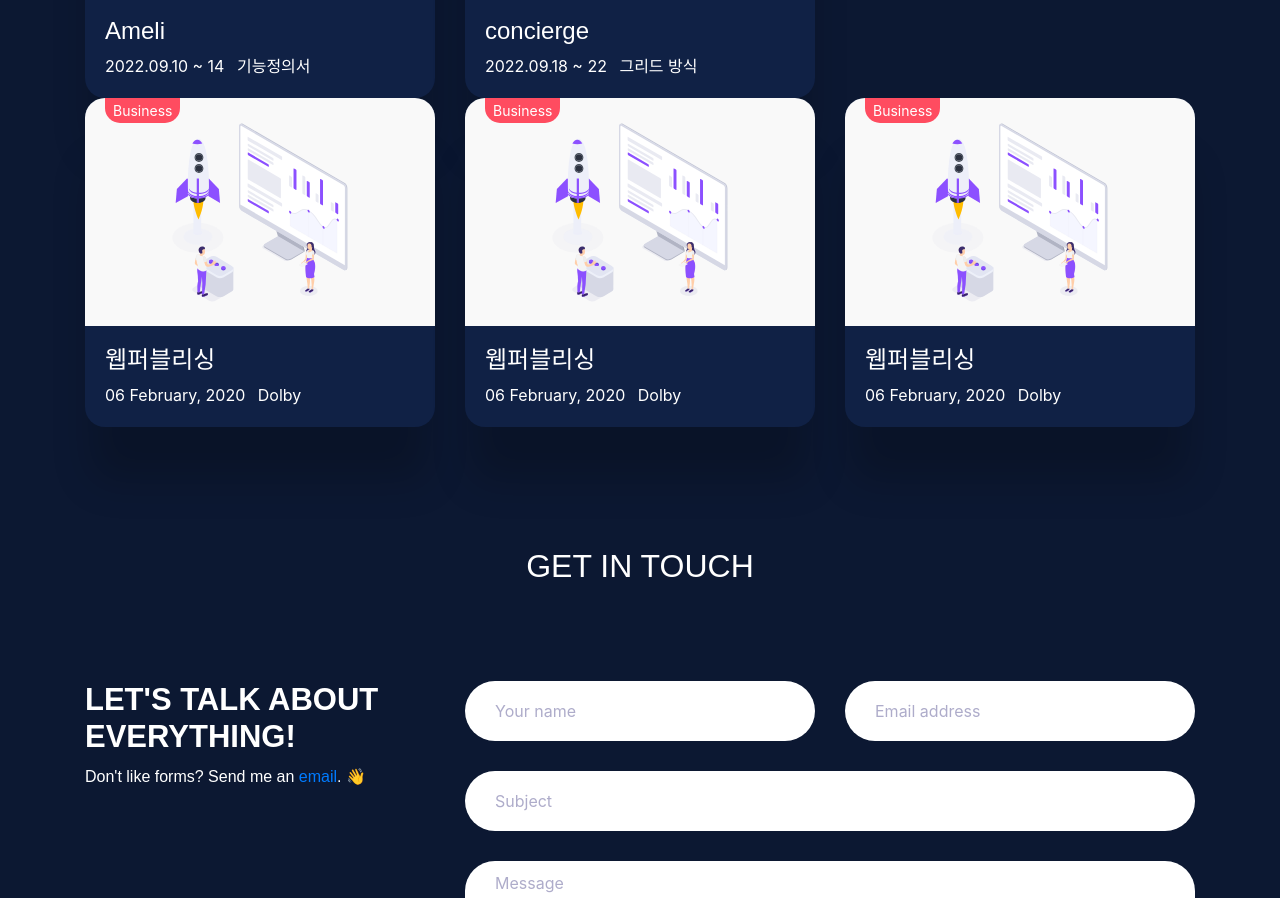
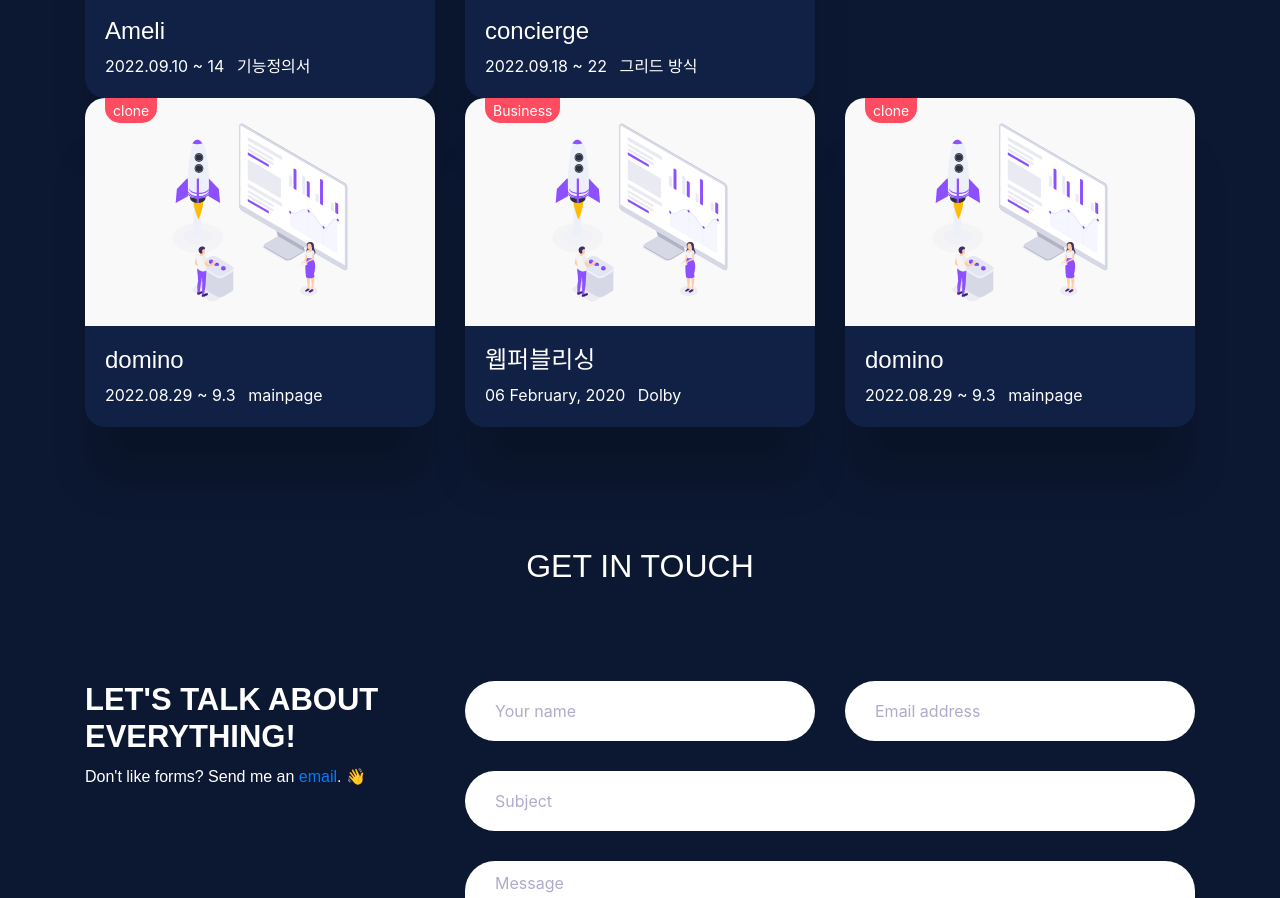
Before and after one commit to wooyoojeongTW/01.portflio, a plain HTML site: page index.html in a window 1280 px wide. Shown: the part 4726-5624 px from the top of the page. Drawn offline with nearby package versions, Linux system fonts and the light colour scheme; some packages are replaced by stand-ins of ours; a script that the page names is missing.

Commit message:
Add files via upload

```diff
--- a/index.html
+++ b/index.html
@@ -388,7 +388,7 @@
           			<div class="row blog-wrapper">
 
           				<div class="col-md-4">
-          					<!-- blog item -->
+
           					<div class="blog-item rounded bg-dark shadow-dark wow fadeIn">
           						<div class="thumb">
           							<a href="#">
@@ -408,7 +408,7 @@
           					</div>
           				</div>
           				<div class="col-md-4">
-          					<!-- blog item -->
+
           					<div class="blog-item rounded bg-dark shadow-dark wow fadeIn">
           						<div class="thumb">
           							<a href="#">
@@ -428,7 +428,7 @@
           					</div>
           				</div>
           				<div class="col-md-4">
-          					<!-- blog item -->
+
           					<div class="blog-item rounded bg-dark shadow-dark wow fadeIn">
           						<div class="thumb">
           							<a href="#">
@@ -448,7 +448,7 @@
           					</div>
           				</div>
 									<div class="col-md-4">
-										<!-- blog item -->
+
 										<div class="blog-item rounded bg-dark shadow-dark wow fadeIn">
 											<div class="thumb">
 												<a href="#">
@@ -468,7 +468,7 @@
 										</div>
 									</div>
           				<div class="col-md-4">
-          					<!-- blog item -->
+
           					<div class="blog-item rounded bg-dark shadow-dark wow fadeIn">
           						<div class="thumb">
           							<a href="#">
@@ -490,7 +490,7 @@
 
 
           				<div class="col-md-4">
-          					<!-- blog item -->
+
           					<div class="blog-item rounded bg-dark shadow-dark wow fadeIn">
           						<div class="thumb">
           							<a href="#">
@@ -510,7 +510,27 @@
           					</div>
           				</div>
           				<div class="col-md-4">
-          					<!-- blog item -->
+
+          					<div class="blog-item rounded bg-dark shadow-dark wow fadeIn">
+          						<div class="thumb">
+          							<a href="#">
+          								<span class="category">clone</span>
+          							</a>
+          							<a href="#">
+          								<img src="images/3.svg" alt="blog-title" />
+          							</a>
+          						</div>
+          						<div class="details">
+          							<h4 class="my-0 title"><a href="#">domino</a></h4>
+          							<ul class="list-inline meta mb-0 mt-2">
+          								<li class="list-inline-item">2022.08.29 ~ 9.3 </li>
+          								<li class="list-inline-item">mainpage</li>
+          							</ul>
+          						</div>
+          					</div>
+          				</div>
+          				<div class="col-md-4">
+
           					<div class="blog-item rounded bg-dark shadow-dark wow fadeIn">
           						<div class="thumb">
           							<a href="#">
@@ -530,41 +550,20 @@
           					</div>
           				</div>
           				<div class="col-md-4">
-          					<!-- blog item -->
           					<div class="blog-item rounded bg-dark shadow-dark wow fadeIn">
           						<div class="thumb">
           							<a href="#">
-          								<span class="category">Business</span>
+          								<span class="category">clone</span>
           							</a>
           							<a href="#">
           								<img src="images/3.svg" alt="blog-title" />
           							</a>
           						</div>
           						<div class="details">
-          							<h4 class="my-0 title"><a href="#">웹퍼블리싱</a></h4>
+          							<h4 class="my-0 title"><a href="#">domino</a></h4>
           							<ul class="list-inline meta mb-0 mt-2">
-          								<li class="list-inline-item">06 February, 2020</li>
-          								<li class="list-inline-item">Dolby</li>
-          							</ul>
-          						</div>
-          					</div>
-          				</div>
-          				<div class="col-md-4">
-          					<!-- blog item -->
-          					<div class="blog-item rounded bg-dark shadow-dark wow fadeIn">
-          						<div class="thumb">
-          							<a href="#">
-          								<span class="category">Business</span>
-          							</a>
-          							<a href="#">
-          								<img src="images/3.svg" alt="blog-title" />
-          							</a>
-          						</div>
-          						<div class="details">
-          							<h4 class="my-0 title"><a href="#">웹퍼블리싱</a></h4>
-          							<ul class="list-inline meta mb-0 mt-2">
-          								<li class="list-inline-item">06 February, 2020</li>
-          								<li class="list-inline-item">Dolby</li>
+          								<li class="list-inline-item">2022.08.29 ~ 9.3</li>
+          								<li class="list-inline-item">mainpage</li>
           							</ul>
           						</div>
           					</div>
```
